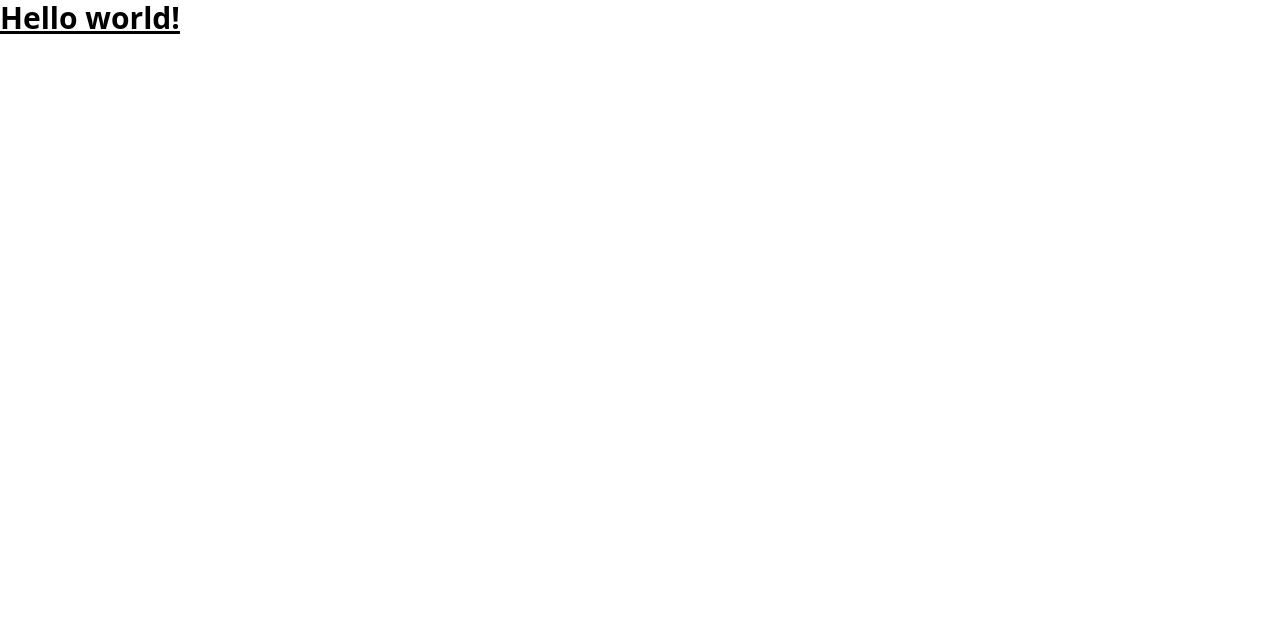
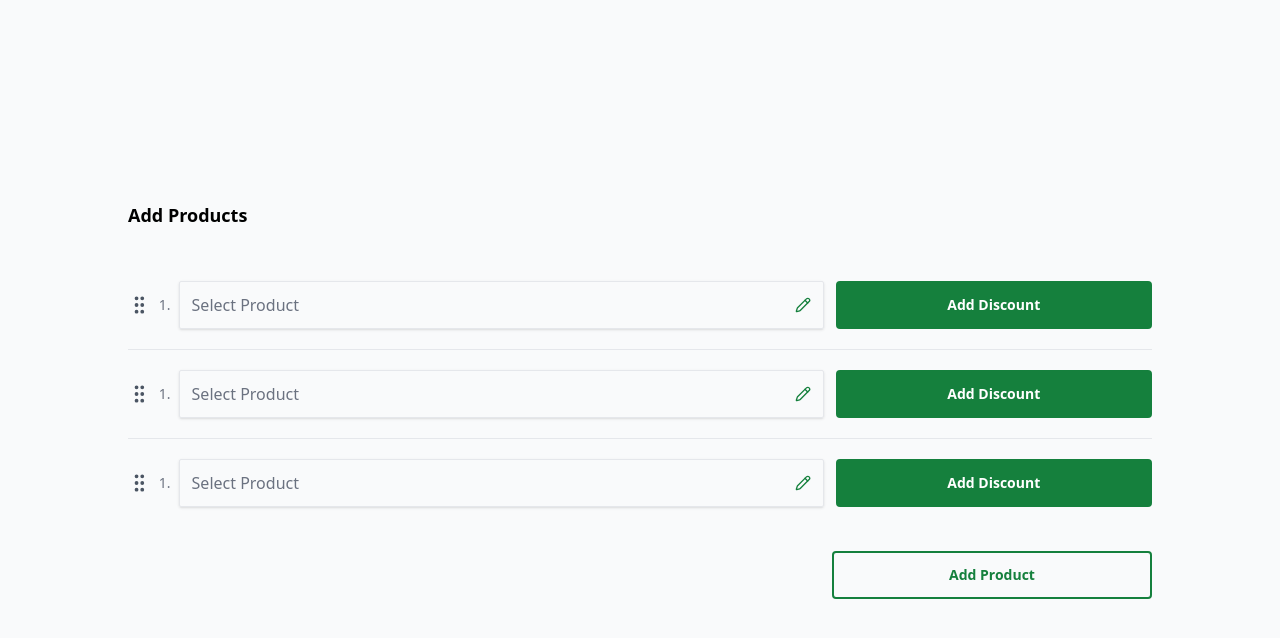
Before and after one commit to shaqeebakhtar/offer-funnel, a React (Vite) app: page / in a window 1280 px wide. Shown: the top 638 px of the page. Built offline with nearby package versions, Linux system fonts and the light colour scheme.

Commit message:
add basic layout

```diff
--- a/package.json
+++ b/package.json
@@ -10,6 +10,7 @@
     "preview": "vite preview"
   },
   "dependencies": {
+    "lucide-react": "^0.378.0",
     "react": "^18.2.0",
     "react-dom": "^18.2.0"
   },
--- a/src/App.tsx
+++ b/src/App.tsx
@@ -1,5 +1,14 @@
+import ProductsList from './components/products-list';
+
 function App() {
-  return <h1 className="text-3xl font-bold underline">Hello world!</h1>;
+  return (
+    <div className="bg-gray-50 min-h-screen grid place-items-center p-5">
+      <div className="max-w-screen-lg w-full mx-auto space-y-8">
+        <h3 className="text-lg font-semibold">Add Products</h3>
+        <ProductsList />
+      </div>
+    </div>
+  );
 }
 
 export default App;
--- /dev/null
+++ b/src/components/product.tsx
@@ -0,0 +1,21 @@
+import { Pencil, GripVertical } from 'lucide-react';
+
+const Product = () => {
+  return (
+    <li className="flex items-center gap-2">
+      <GripVertical className="cursor-grab text-gray-600" />
+      <span className="text-sm text-gray-500">1.</span>
+      <div className="grid grid-cols-3 gap-3 py-5 w-full">
+        <div className="py-2 px-3 col-span-2 border border-gray-200 shadow cursor-pointer flex items-center justify-between rounded-sm">
+          <span className="text-gray-500">Select Product</span>
+          <Pencil className="w-4 h-4 text-green-700" />
+        </div>
+        <button className="border-2 border-green-700 py-3 px-10 rounded text-sm font-semibold text-white bg-green-700 hover:bg-transparent hover:text-green-700">
+          Add Discount
+        </button>
+      </div>
+    </li>
+  );
+};
+
+export default Product;
--- /dev/null
+++ b/src/components/products-list.tsx
@@ -0,0 +1,20 @@
+import Product from './product';
+
+const ProductsList = () => {
+  return (
+    <div className="space-y-6">
+      <ul className="gap-3 divide-y">
+        <Product />
+        <Product />
+        <Product />
+      </ul>
+      <div className="flex justify-end">
+        <button className="border-2 border-green-700 py-3 px-10 rounded text-sm font-semibold text-green-700 hover:bg-green-700 hover:text-white max-w-xs w-full">
+          Add Product
+        </button>
+      </div>
+    </div>
+  );
+};
+
+export default ProductsList;
```
Also changed, not shown: 1 other file (tests, documents, lock files or other folders).
